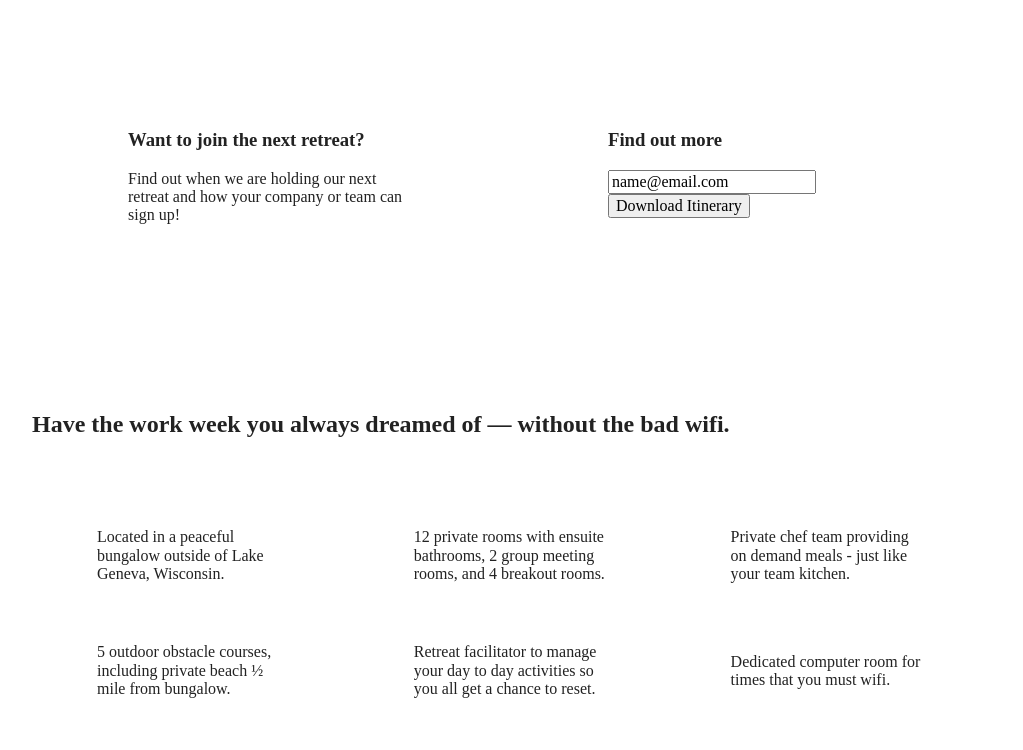
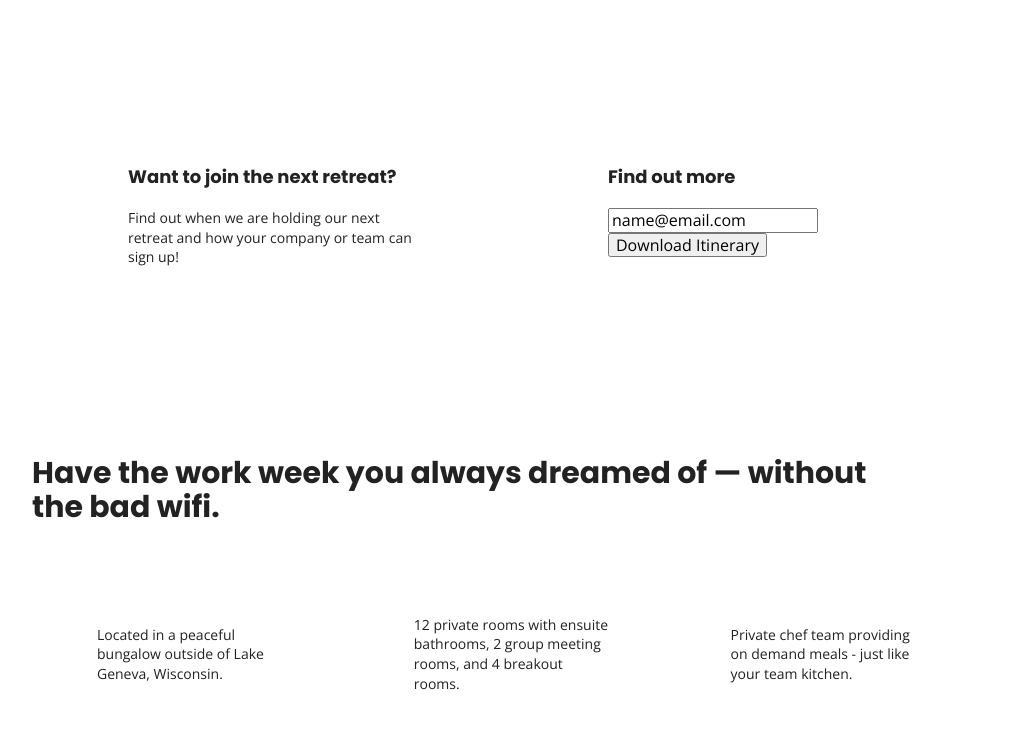
Before and after one commit to millerblade/unplugged-1, a website built with Parcel: page index.html in a window 1280 px wide. Shown: the part 349-1099 px from the top of the page, without its empty margins (128-1151 px from the left). Built offline with nearby package versions, Linux system fonts and the light colour scheme.

Commit message:
added custom styles to top

```diff
--- a/css/main.css
+++ b/css/main.css
@@ -101,6 +101,62 @@
     width: 90%;
     margin: 50px 0;
   }
+  /*****General Styles *****/
+
+html {
+  font-size: 16px;
+
+
+}
+
+
+body {
+  font-family: 'Open Sans', sans-serif;
+       font-size: 1em;
+       text-align: left;
+}
+
+ul,
+ol {
+ list-style: none;
+}
+
+a {
+	color:  #e2e3ed;
+     text-decoration: none;
+}
+
+h2 {
+  font-family: 'Poppins', sans-serif;
+  font-size: 1.875em;
+}
+
+h3,
+h4 {
+  font-family: 'Poppins', sans-serif;
+  margin: 20px 0;
+  font-size: 1.125em;
+
+}
+
+p {
+  font-size: .875em ;
+	line-height: 1.4em;
+}
+
+img {
+
+}
+
+
+address {
+
+}
+
+.content-wrapper {
+ width: 90%;
+ margin: 50px 0;
+}
 
   /* -------------------- Base Header - Footer Styles -------------------- */
 
--- a/index.html
+++ b/index.html
@@ -3,7 +3,18 @@
   <head>
     <meta charset="utf-8" />
     <meta http-equiv="x-ua-compatible" content="ie=edge" />
-    <title></title>
+    <title>Unplugged</title>
+    <!-- Google Fonts -->
+    <link
+      href="https://fonts.googleapis.com/css?family=Open+Sans:400,700|Poppins:500,700"
+      rel="stylesheet"
+    />
+     <!----- Google Fonts ---->
+    <link
+      href="https://fonts.googleapis.com/css?family=Open+Sans:400,700|Poppins:500,700"
+      rel="stylesheet"
+    />
+
     <meta name="description" content="" />
     <meta
       name="viewport"
```
Also changed, not shown: img/unplugged-logo-100-t.png (added).
